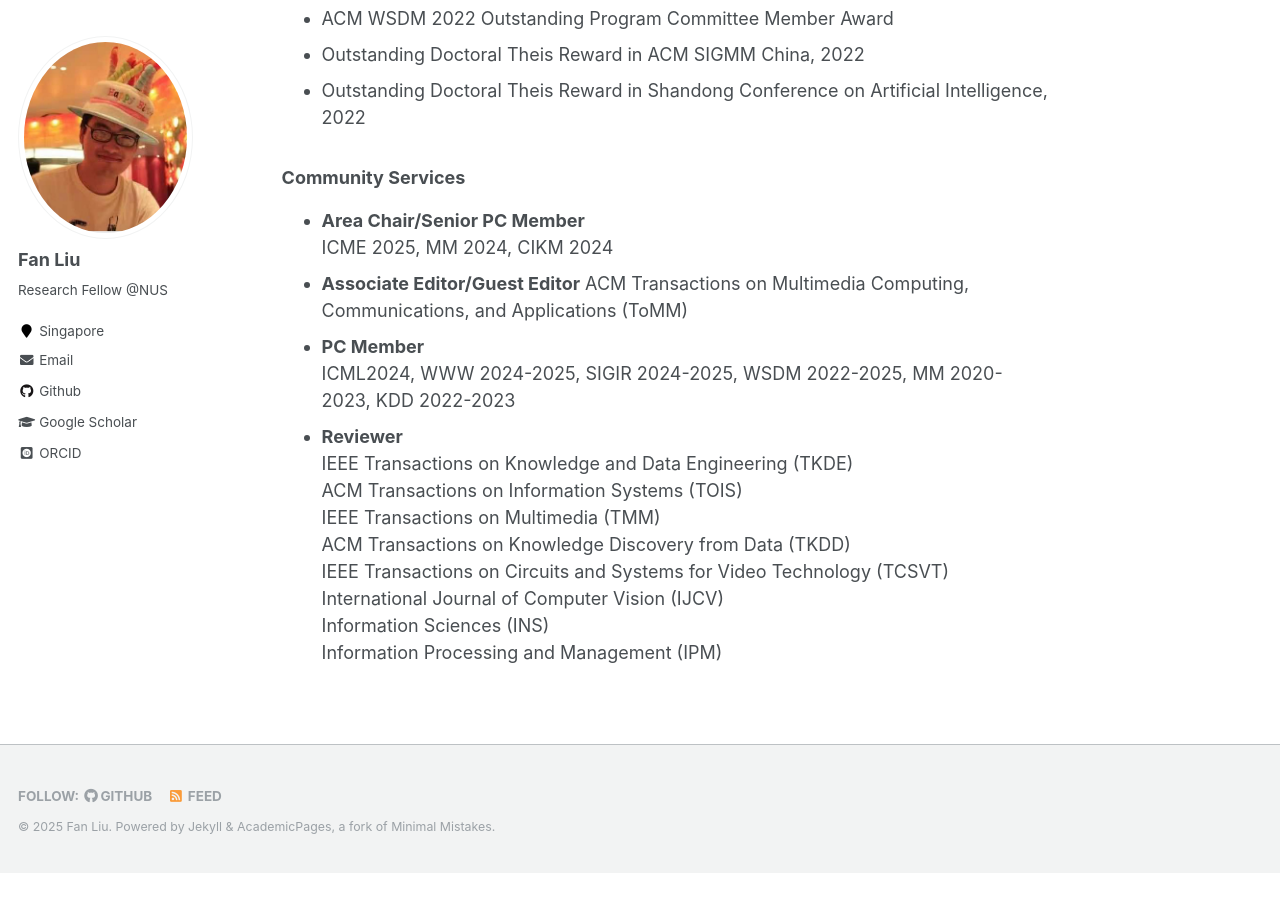
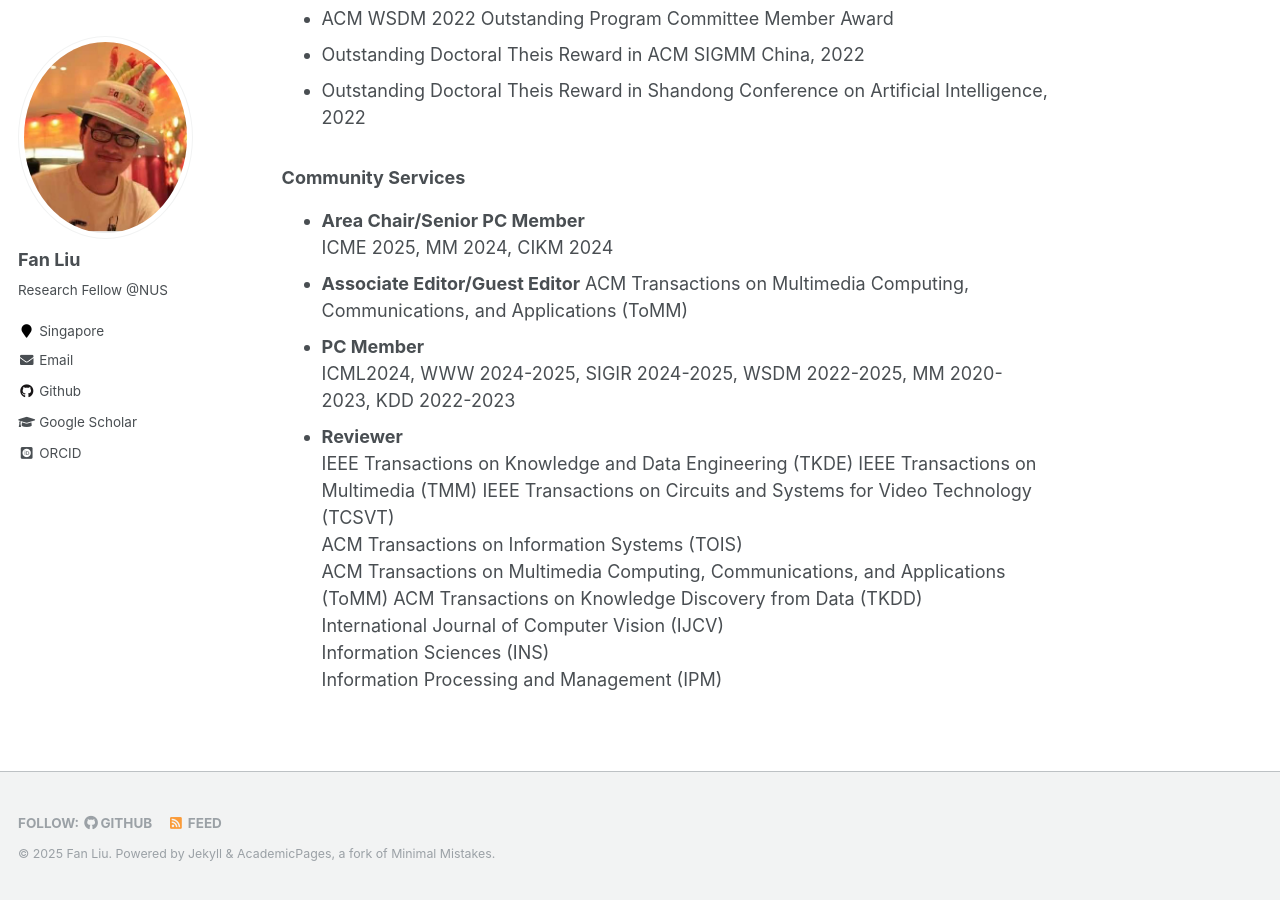
Before and after one commit to liufancs/liufancs.github.io, a Jekyll site: the page built from _pages/about.md, in a window 1280 px wide and 900 px high, scrolled down 2844 px. Built offline with Jekyll 4.4.1, drawn with Linux system fonts in a browser that asks for light colours; some web fonts are replaced; before the commit the page ends 3717 px from its top, so only the background shows below that.

Commit message:
Update about.md

```diff
--- a/_pages/about.md
+++ b/_pages/about.md
@@ -74,11 +74,12 @@ ACM Transactions on Multimedia Computing, Communications, and Applications (ToMM
 ICML2024, WWW 2024-2025, SIGIR 2024-2025, WSDM 2022-2025, MM 2020-2023, KDD 2022-2023
 * **Reviewer**
 IEEE Transactions on Knowledge and Data Engineering (TKDE)
-ACM Transactions on Information Systems (TOIS)
 IEEE Transactions on Multimedia (TMM)
-ACM Transactions on Knowledge Discovery from Data (TKDD)
 IEEE Transactions on Circuits and Systems for Video Technology
  (TCSVT)
+ACM Transactions on Information Systems (TOIS)
+ACM Transactions on Multimedia Computing, Communications, and Applications (ToMM)
+ACM Transactions on Knowledge Discovery from Data (TKDD)
 International Journal of Computer Vision (IJCV)
 Information Sciences (INS)
 Information Processing and Management (IPM)
```
